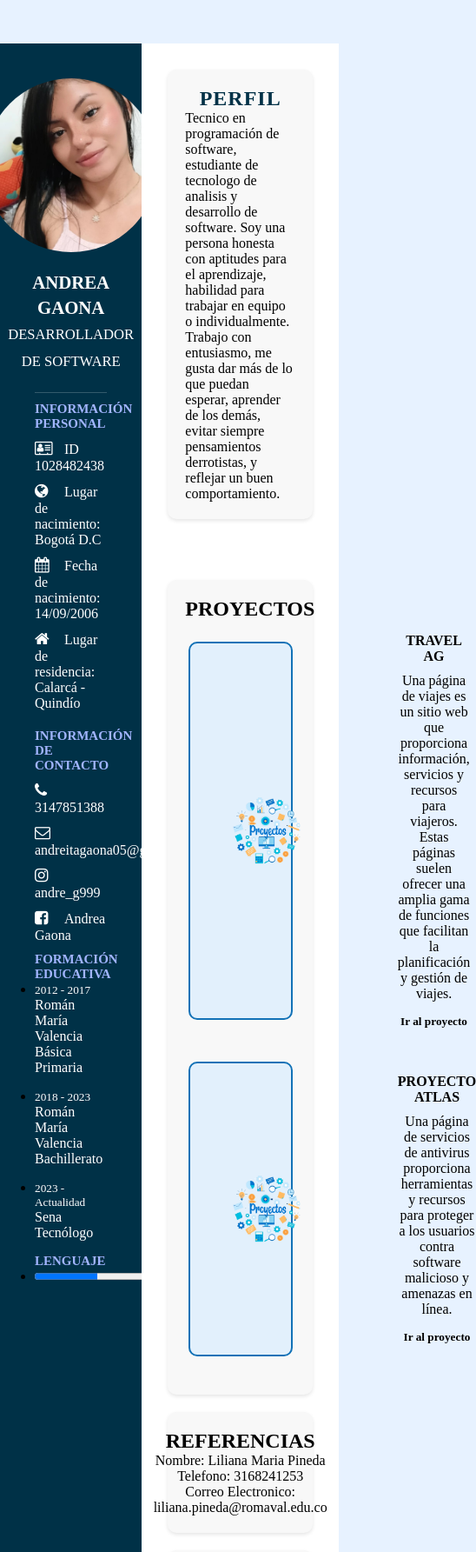
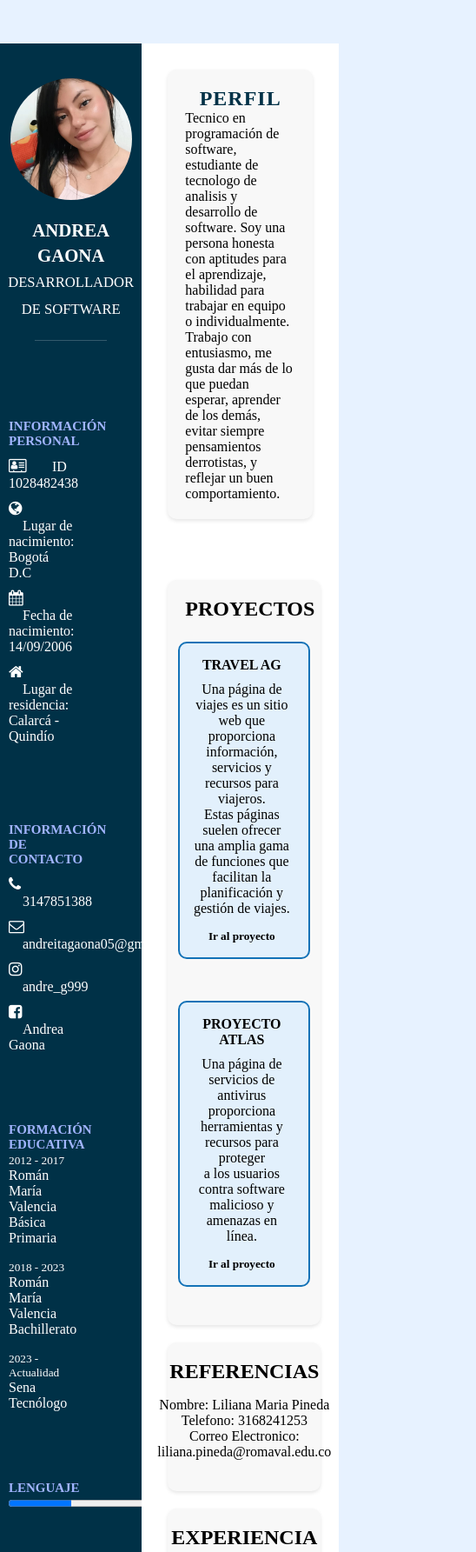
Before and after one commit to Andreagaona14/Portafolio-AG, a plain HTML site: page index.html in a window 390 px wide. Shown: the top 1785 px of the page at 87% size, 548 px wide, since content can reach past the window. Drawn offline with Linux system fonts and the light colour scheme.

Commit message:
style media queris

```diff
--- a/Styles/styles.css
+++ b/Styles/styles.css
@@ -298,3 +298,109 @@ margin-bottom: 10px; */
     width: 8rem;
     height: 8rem;
 }
+
+@media screen {
+    @media (max-width: 480px) {
+        .contactInfo {
+            /* font-size: 0.8rem; */
+            position: relative;
+            left: -30px;
+            margin-top: 5rem;
+        }
+        .contactInfoEducation {
+            /* font-size: 0.8rem; */
+            position: relative;
+            left: -30px;
+            margin-top: 5rem;
+        }
+        .language {
+            position: relative;
+            left: -30px;
+            margin-top: 5rem;
+        }
+        .leftSide {
+            width: 100%;
+            flex-wrap: wrap;
+        }
+        .profileText > .imgProfile {
+            position: relative;
+            width: 140px;
+            height: 140px;
+            border-radius: 50%;
+            overflow: hidden;
+        }
+        .projectItem1 > img {
+            display: none;
+        }
+        .projectItem1 {
+            width: rem;
+        }
+
+        .projects {
+            width: 11rem;
+        }
+        .projects > .projects1 {
+            width: 10rem;
+        }
+        .text {
+            padding: 1rem;
+        }
+
+        .projectItem1 > .text > h4 {
+            position: relative;
+            left: -10px;
+        }
+        .projectItem1 > .text > p {
+            position: relative;
+            left: -10px;
+        }
+        .projectItem1 > .text > h5 {
+            position: relative;
+            left: -10px;
+        }
+
+        .projects3 > .projectItem3 > img {
+            width: 10rem;
+        }
+    }
+    @media (max-width: 821px) {
+        .projectItem1 > .text > h4 {
+            position: relative;
+            left: -3px;
+        }
+        .projectItem1 > .text > p {
+            position: relative;
+            left: -3px;
+        }
+        .projectItem1 > .text > h5 {
+            position: relative;
+            left: -3px;
+        }
+        .projectItem1 > img {
+            display: none;
+        }
+    }
+    @media (min-width: 1463px){
+
+         .text{
+            width: 50%;
+            display: flex;
+            flex-direction: column;
+            align-items:center;
+        }
+
+
+    .projectItem1 > .text > p {
+        width: 100%;
+
+    }
+    .referneces{
+        display: flex;
+        align-items: center;
+    }
+    .referneces .refernecesText{
+        width: 100%;
+    }
+
+ }
+}
```
